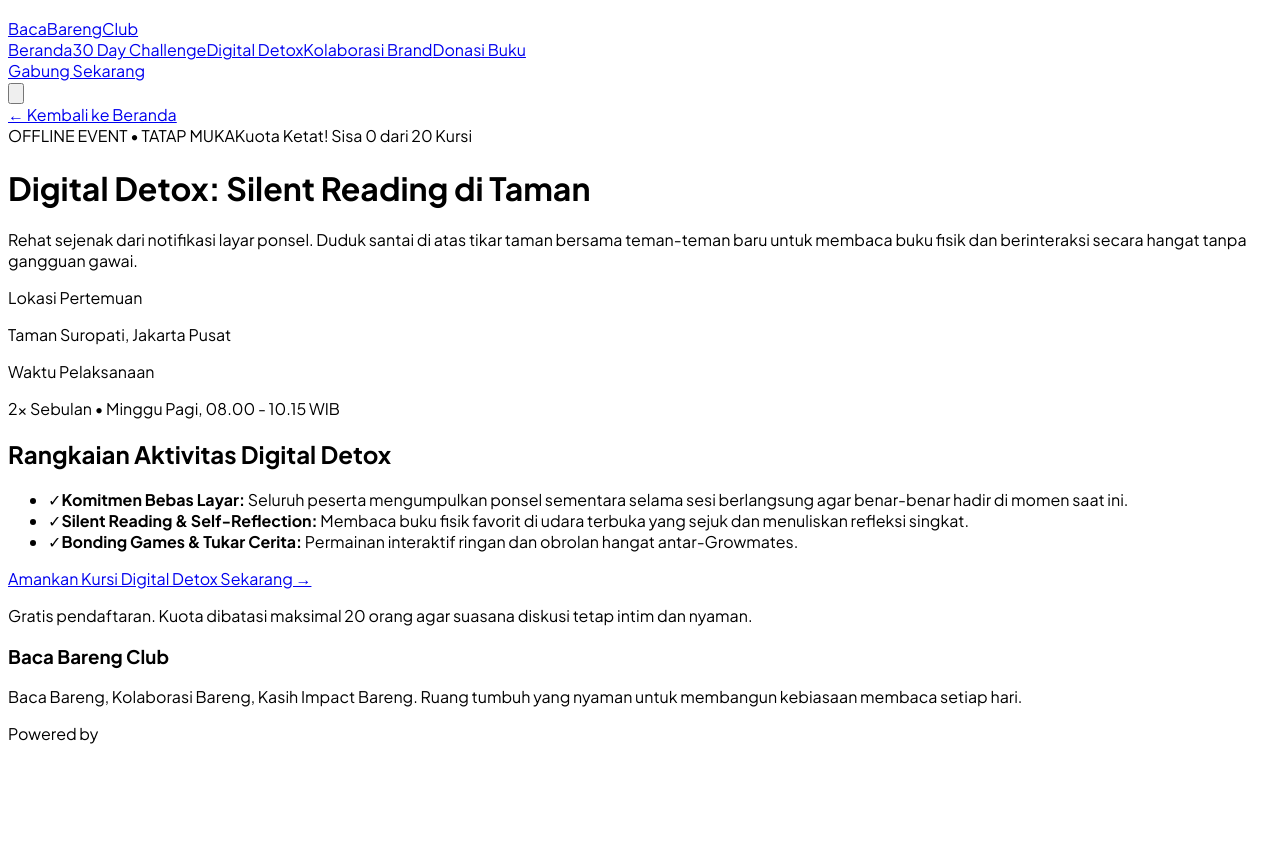
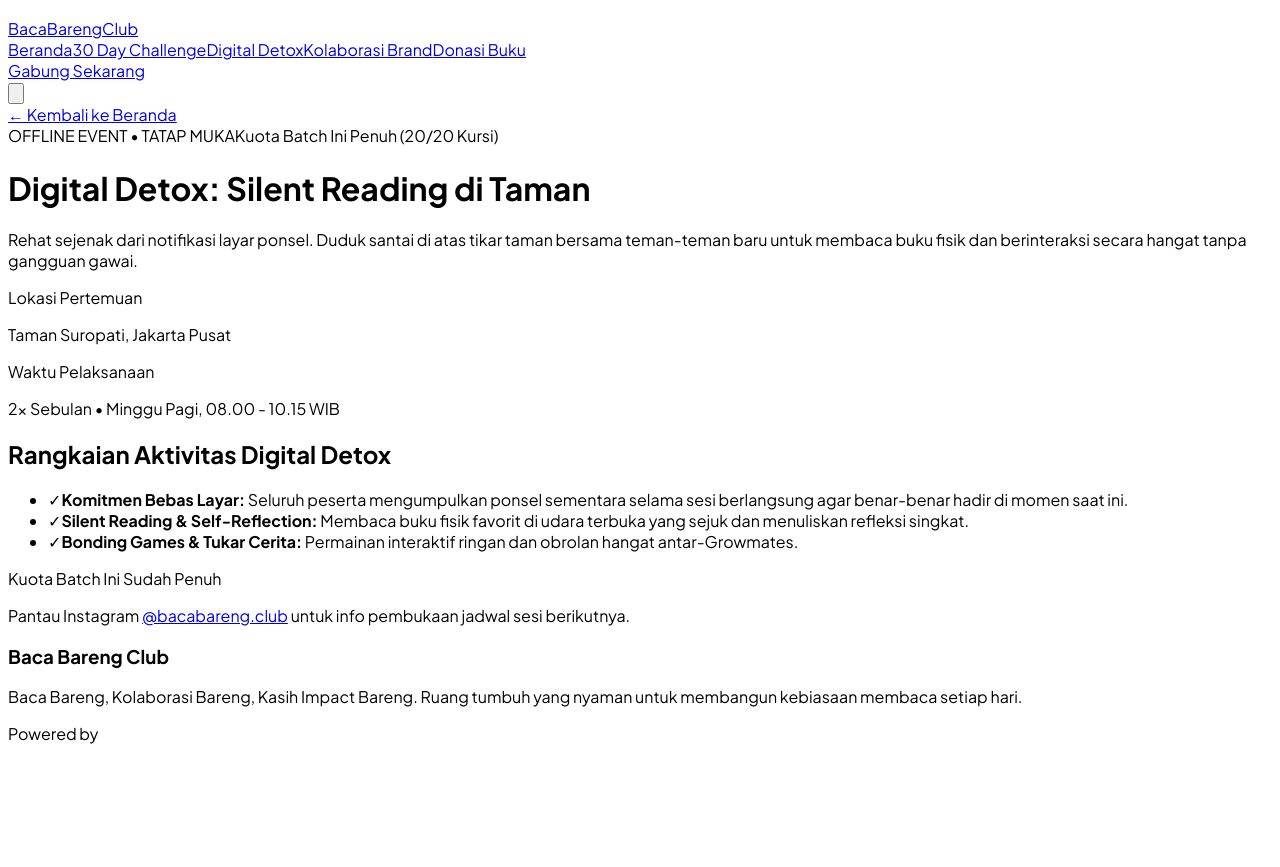
Before and after one commit to LEANDER230/Baca-Bareng-Club, a Next.js app: page /digital-detox in a window 1280 px wide. Shown: the part 1460-2327 px from the top of the page. Built offline with nearby package versions, Linux system fonts and the light colour scheme.

Commit message:
Update Digital Detox page to handle full registration

```diff
--- a/app/digital-detox/page.tsx
+++ b/app/digital-detox/page.tsx
@@ -3,13 +3,15 @@ import Link from "next/link";
 
 const OFFLINE_DATA = {
   totalSeats: 20,
-  remainingSeats: 0,
+  remainingSeats: 0, // Ubah angka ini saat kuota batch berikutnya dibuka
   location: "Taman Suropati, Jakarta Pusat",
   schedule: "2x Sebulan • Minggu Pagi, 08.00 - 10.15 WIB",
   registerUrl: "https://bit.ly/bacabarengclub5",
 };
 
 export default function DigitalDetoxPage() {
+  const isFull = OFFLINE_DATA.remainingSeats <= 0;
+
   return (
     <div className="max-w-4xl mx-auto px-6 pt-10 pb-16">
       <Link href="/" className="text-sm font-bold text-[#28A9EB] hover:underline">
@@ -21,9 +23,15 @@ export default function DigitalDetoxPage() {
           <span className="bg-[#4CC3FA] text-white text-xs font-bold px-3.5 py-1.5 rounded-full">
             OFFLINE EVENT • TATAP MUKA
           </span>
+          {isFull ? (
+            <span className="bg-slate-200 text-slate-700 text-xs font-extrabold px-4 py-1.5 rounded-full">
+              Kuota Batch Ini Penuh ({OFFLINE_DATA.totalSeats}/{OFFLINE_DATA.totalSeats} Kursi)
+            </span>
+          ) : (
             <span className="bg-rose-100 text-rose-700 text-xs font-extrabold px-4 py-1.5 rounded-full">
               Kuota Ketat! Sisa {OFFLINE_DATA.remainingSeats} dari {OFFLINE_DATA.totalSeats} Kursi
             </span>
+          )}
         </div>
 
         <h1 className="text-3xl sm:text-5xl font-extrabold text-[#0B2D48] leading-tight mb-4">
@@ -63,6 +71,26 @@ export default function DigitalDetoxPage() {
           </li>
         </ul>
 
+        {isFull ? (
+          <div>
+            <div className="block w-full text-center bg-slate-200 text-slate-500 font-extrabold text-lg py-4 rounded-2xl cursor-not-allowed">
+              Kuota Batch Ini Sudah Penuh
+            </div>
+            <p className="text-xs text-center text-slate-500 mt-3">
+              Pantau Instagram{" "}
+              <a
+                href="https://instagram.com/bacabareng.club"
+                target="_blank"
+                rel="noopener noreferrer"
+                className="font-bold text-[#28A9EB] hover:underline"
+              >
+                @bacabareng.club
+              </a>{" "}
+              untuk info pembukaan jadwal sesi berikutnya.
+            </p>
+          </div>
+        ) : (
+          <div>
             <a
               href={OFFLINE_DATA.registerUrl}
               target="_blank"
@@ -75,6 +103,8 @@ export default function DigitalDetoxPage() {
               Gratis pendaftaran. Kuota dibatasi maksimal 20 orang agar suasana diskusi tetap intim dan nyaman.
             </p>
           </div>
+        )}
+      </div>
     </div>
   );
 }
```
Lines whose indentation alone changed are shown as unchanged.
